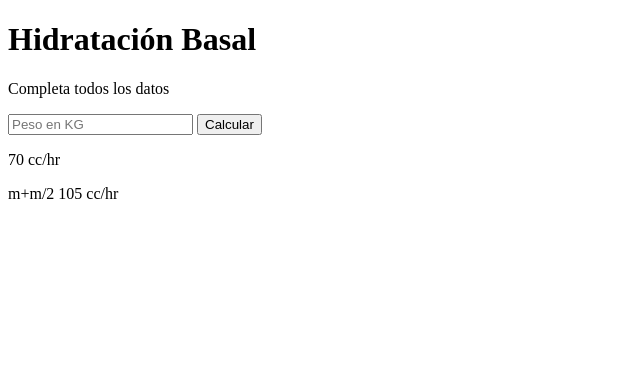
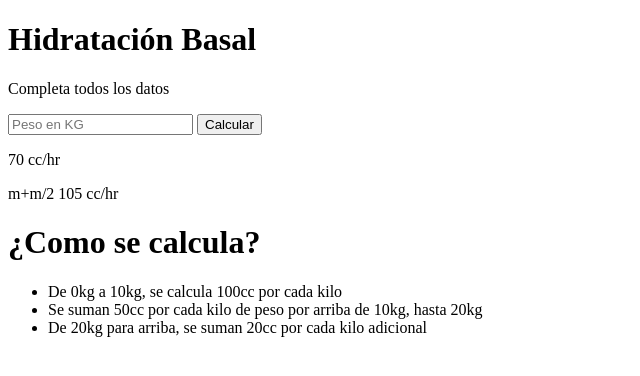
Before and after one commit to Juniorjarmoluk/Calculadora-Basal, a plain HTML site: page index.html in a window 1280 px wide. Shown: the whole page, without its empty margins (0-640 px from the left). Drawn offline with Linux system fonts and the light colour scheme.

Commit message:
Estructura HTML
Esqueleto completo sin darles retoques

```diff
--- a/index.html
+++ b/index.html
@@ -12,5 +12,11 @@
     <button>Calcular</button>
     <p>70 cc/hr</p>
     <p>m+m/2 105 cc/hr</p>
+    <h1>¿Como se calcula?</h1>
+    <ul>
+        <li>De 0kg a 10kg, se calcula 100cc por cada kilo</li>
+        <li>Se suman 50cc por cada kilo de peso por arriba de 10kg, hasta 20kg</li>
+        <li>De 20kg para arriba, se suman 20cc por cada kilo adicional</li>
+    </ul>
 </body>
 </html>
```
